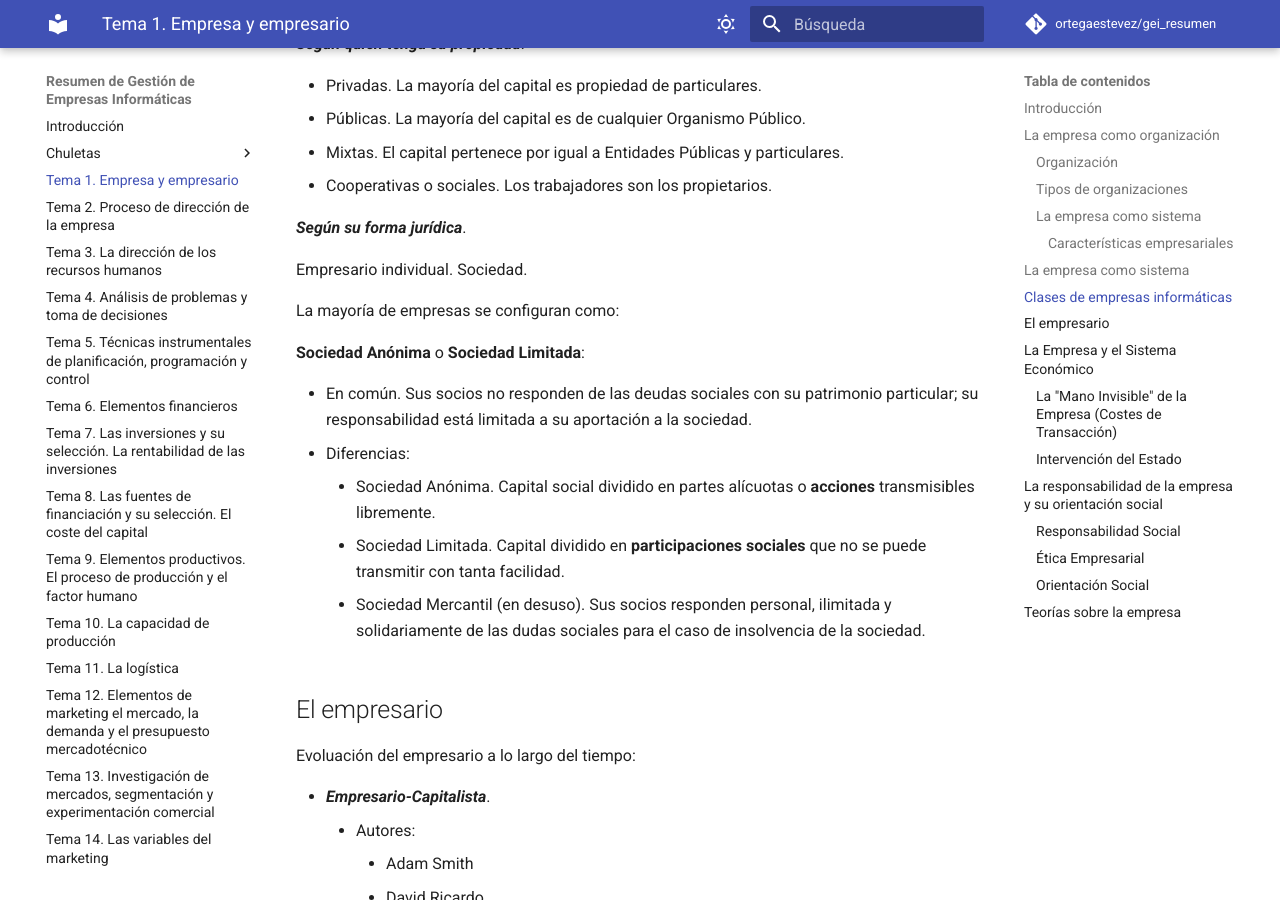
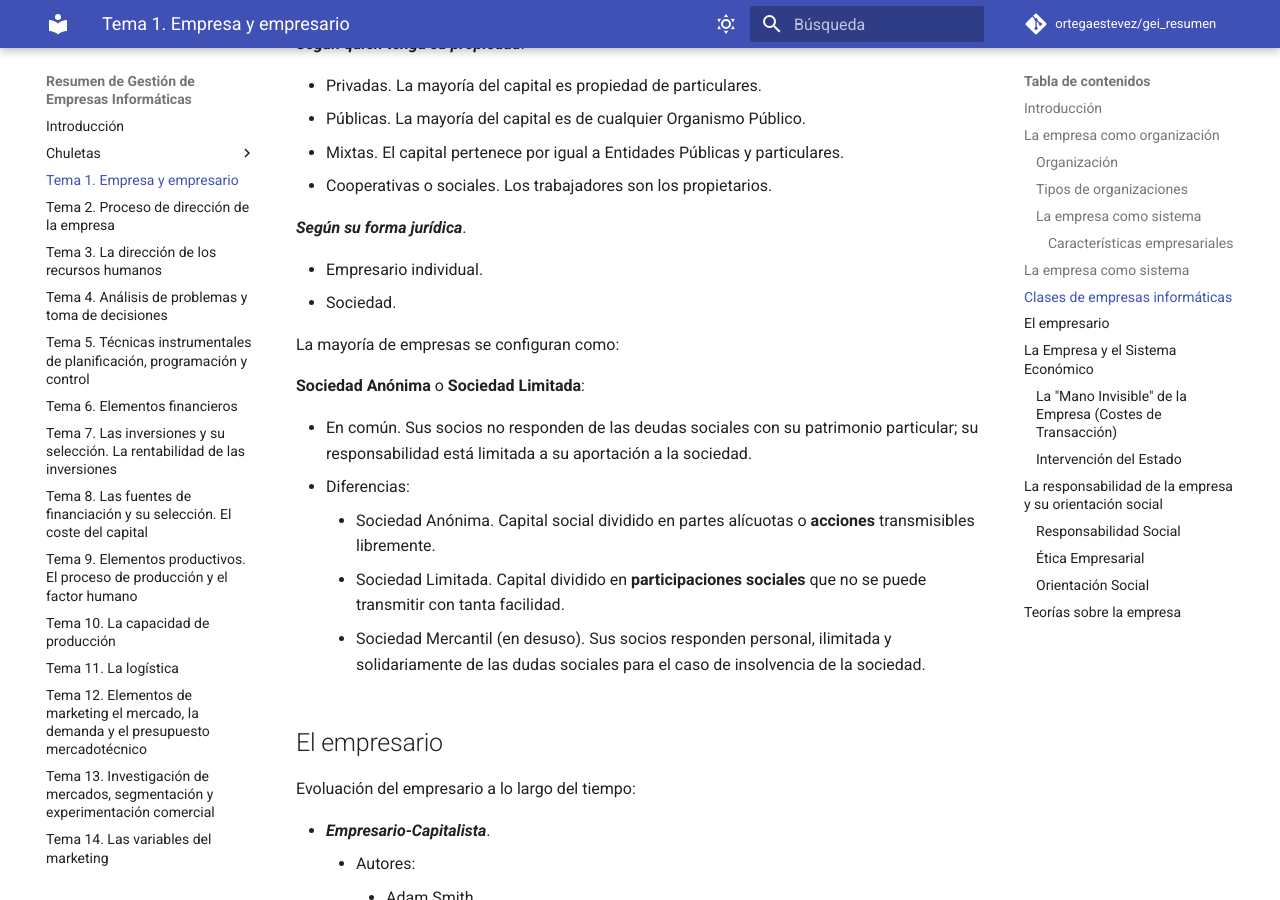
Before and after one commit to ortegaestevez/gei_resumen, an MkDocs documentation site: the page built from docs/tema_01.md, in a window 1280 px wide and 900 px high, scrolled down 3315 px. Built offline with MkDocs 1.6.1 and Material for MkDocs 9.7.7, drawn with Linux system fonts in a browser that asks for light colours; comment, search, counter and statistics services are not loaded.

```diff
--- a/docs/tema_01.md
+++ b/docs/tema_01.md
@@ -115,8 +115,8 @@ Tabla 1. Clases de empresas por su tamaño según la Comisión Europea
 
 ***Según su forma jurídica***.
 
-Empresario individual.
-Sociedad.
+- Empresario individual.
+- Sociedad.
 
 La mayoría de empresas se configuran como:
 
```
